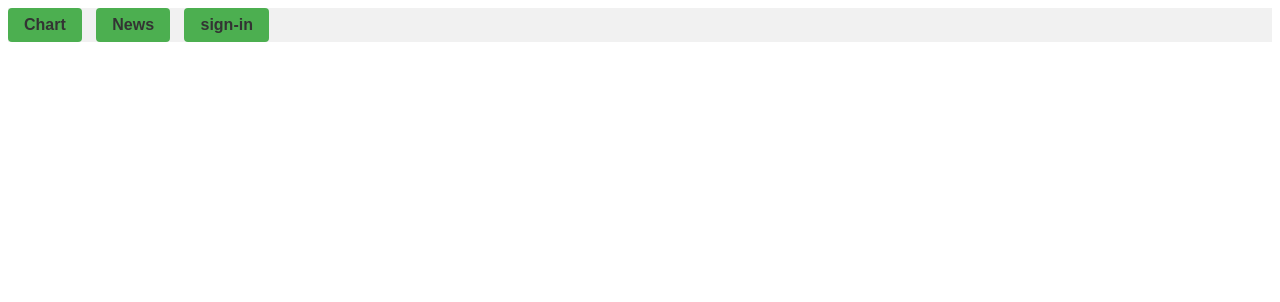
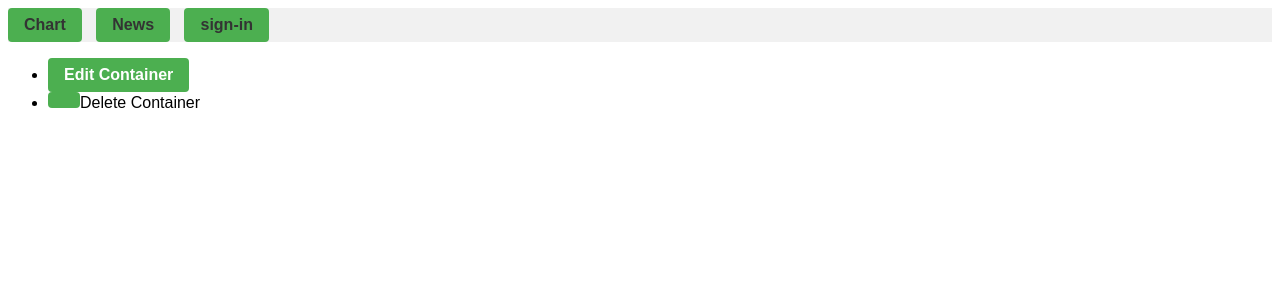
Before and after one commit to kobrius11/CryptocurrencyTracker, a Django app: template crypto_tracker/website/templates/tracker_site/dashboard_detail.html in a window 1280 px wide. Shown: the top 302 px of the page. Run offline with Django 3.2, Linux system fonts and the light colour scheme; the template is opened without the code that fills it, so the values that code supplies are empty.

Commit message:
smal changes in views, and htmls

```diff
--- a/crypto_tracker/website/templates/tracker_site/dashboard.html
+++ b/crypto_tracker/website/templates/tracker_site/dashboard.html
@@ -2,6 +2,12 @@
 
 {% block content %}
 
+<div class='??'>
+    <ul class='??-wrapper'>
+        <li class='??-item'><a class="button" href={% url '??' %}>Create new Container</a></li>
+
+    </ul>
+</div>
 
 {% if apicontainer_list %}
     {% for container in apicontainer_list %}
--- a/crypto_tracker/website/templates/tracker_site/dashboard_detail.html
+++ b/crypto_tracker/website/templates/tracker_site/dashboard_detail.html
@@ -1 +1,14 @@
 {% extends 'base.html' %}
+{% block content %}
+
+<div class='??'>
+    <ul class='??-wrapper'>
+        <li class='??-item'><a class="button" href={% url '??' %}>Edit Container</a></li>
+        <li class='??-item'><a class="button" href={% url '??' %}></a>Delete Container</li>
+
+    </ul>
+</div>
+
+
+
+{% endblock content %}
--- a/crypto_tracker/website/views.py
+++ b/crypto_tracker/website/views.py
@@ -66,7 +66,7 @@ class Chart(generic.FormView):
 
 
 class DashboardListView(LoginRequiredMixin, generic.ListView):
-    model = models.ApiContainer()
+    model = models.ApiContainer
     template_name = 'tracker_site/dashboard.html'
 
     def get_queryset(self):
@@ -76,7 +76,7 @@ class DashboardListView(LoginRequiredMixin, generic.ListView):
 
 
 class DashboardDetailView(LoginRequiredMixin, generic.DetailView):
-    model = models.ApiContainer()
+    model = models.ApiContainer
     template_name = 'tracker_site/dashboard_detail.html'
 
     def get_context_data(self, **kwargs):
```
